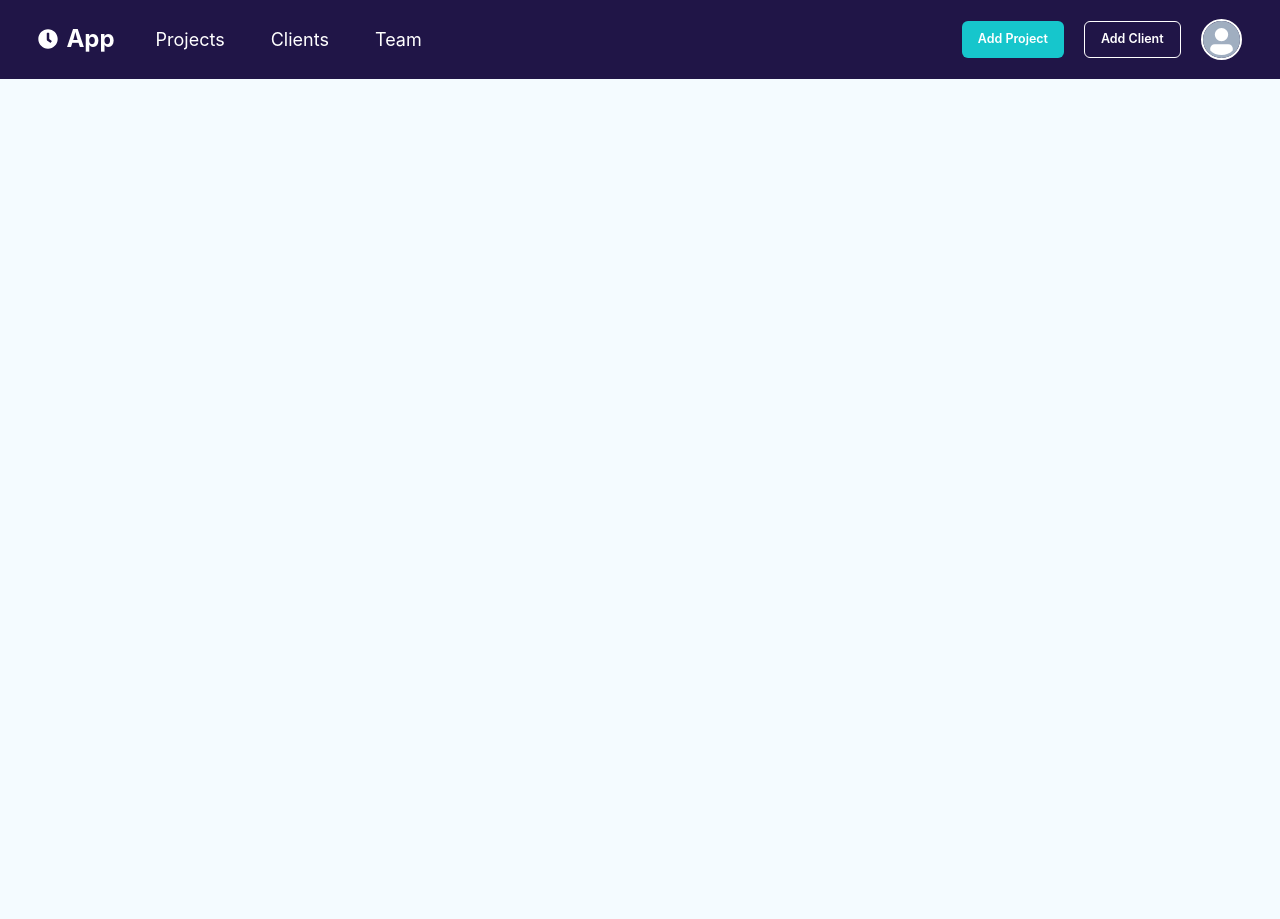
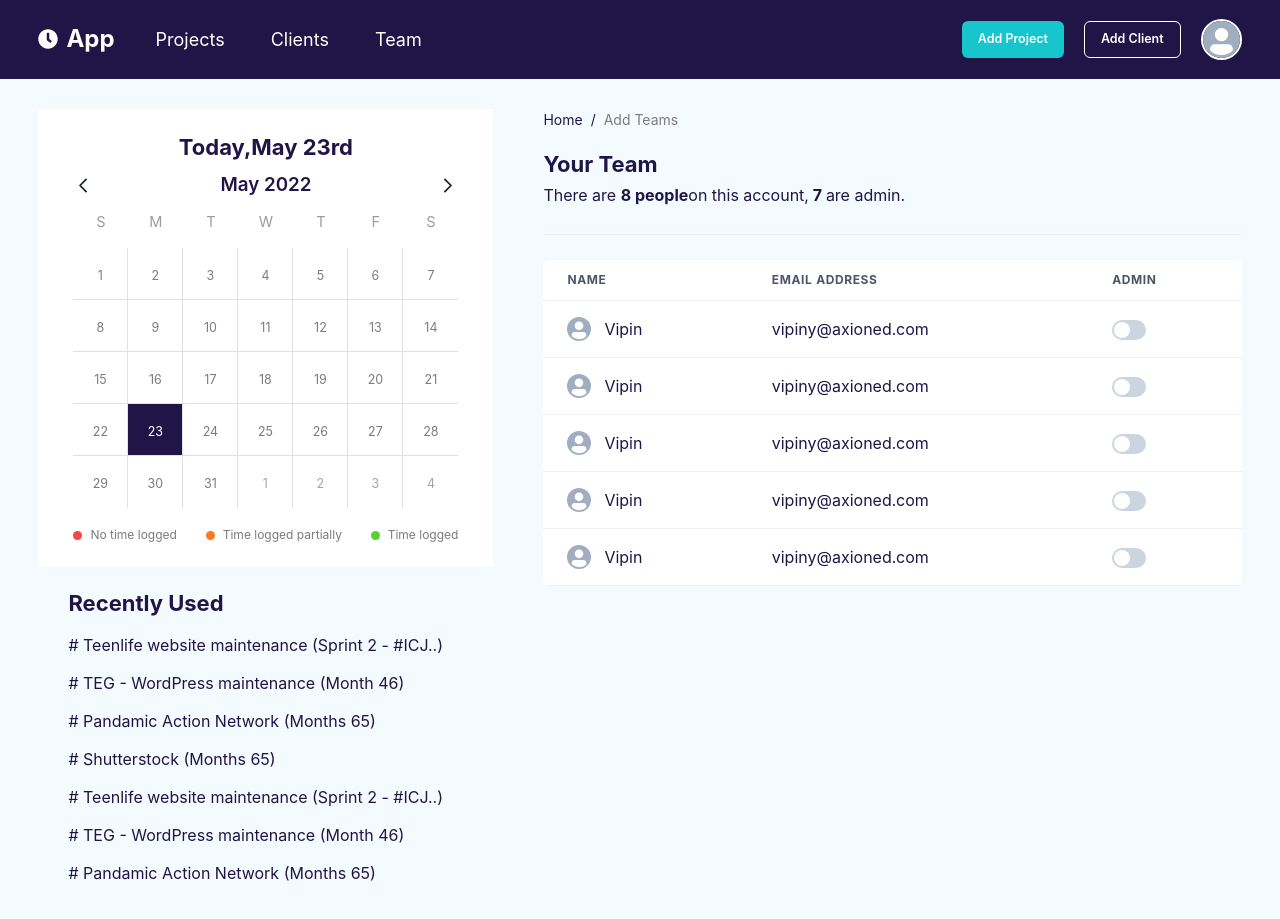
Before and after one commit to mkedaraxioned/fe-airbrake-integration, a React (Create React App) app: page /team in a window 1280 px wide. Before the commit the page ends 800 px from the top, so only its background shows below. Built offline with nearby package versions, Linux system fonts and the light colour scheme.

Commit message:
feat: team page done

```diff
--- a/src/App.tsx
+++ b/src/App.tsx
@@ -4,6 +4,7 @@ import Header from './components/header';
 import AddClient from './pages/AddClient';
 import Dashboard from './pages/Dashboard';
 import Home from './pages/Homepage';
+import Team from './pages/Team';
 export const App = () => (
   <>
     <BrowserRouter>
@@ -12,6 +13,7 @@ export const App = () => (
         <Route path='/' element={<Home />} />
         <Route path='/dashboard' element={<Dashboard />} />
         <Route path='/add-client' element={<AddClient />} />
+        <Route path='/team' element={<Team />} />
       </Routes>
     </BrowserRouter>
   </>
--- /dev/null
+++ b/src/components/customCheckBox/index.tsx
@@ -0,0 +1,37 @@
+import React from 'react';
+import { Box, useCheckbox } from '@chakra-ui/react';
+
+const CustomCheckbox = (props: any) => {
+  const { getInputProps, getCheckboxProps } = useCheckbox(props);
+
+  const input:any = getInputProps();
+  const checkbox = getCheckboxProps();
+
+  console.log(checkbox)
+  return (
+    <Box as='label'>
+      <input {...input}/>
+      <Box
+        {...checkbox}
+        cursor='pointer'
+        borderWidth='1px'
+        borderRadius='md'
+        boxShadow='md'
+        defaultChecked={true}
+        _checked={{
+          bg: 'teal.600',
+          color: 'white',
+          borderColor: 'teal.600',
+        }}
+        _focus={{
+          boxShadow: 'outline',
+        }}
+        px={5}
+        py={3}
+      >
+      </Box>
+    </Box>
+  );
+};
+
+export default CustomCheckbox;
--- a/src/pages/AddClient/index.tsx
+++ b/src/pages/AddClient/index.tsx
@@ -61,7 +61,7 @@ const AddClient = () => {
               <Link to='/'>Home</Link>
             </BreadcrumbItem>
             <BreadcrumbItem>
-              <Text color='textLight'>Docs</Text>
+              <Text color='textLight'>Add Client</Text>
             </BreadcrumbItem>
           </Breadcrumb>
           <Box p='16px 20px' mt='30px' bg='white' color='primary'>
--- /dev/null
+++ b/src/pages/Team/index.tsx
@@ -0,0 +1,199 @@
+import {
+  Avatar,
+  Box,
+  Breadcrumb,
+  BreadcrumbItem,
+  Divider,
+  Flex,
+  Heading,
+  HStack,
+  ListItem,
+  Switch,
+  Table,
+  TableContainer,
+  Tbody,
+  Td,
+  Text,
+  Th,
+  Thead,
+  Tr,
+  UnorderedList,
+} from '@chakra-ui/react';
+import React, { useState } from 'react';
+import { Link } from 'react-router-dom';
+import Calendar from '../../components/calender';
+import CustomCheckbox from '../../components/customCheckBox';
+
+const Team = () => {
+  const [checked, setChecked] = useState(false);
+  const showDetailsHandle = (dayStr: string) => {
+    console.log(dayStr);
+  };
+  const switchHandler = (role: string) => {
+    setChecked(true);
+    let myVar = '';
+    if (role === 'admin') {
+      myVar = 'normal';
+    } else {
+      myVar = 'admin';
+    }
+    console.log(myVar)
+  };
+
+  return (
+    <Box className='wrapper'>
+      <Flex>
+        <Box mr='50px'>
+          <Calendar showDetailsHandle={showDetailsHandle} />
+          <Box p='20px 30px'>
+            <Heading as='h2' fontSize='22px' lineHeight='32px' color='primary'>
+              Recently Used
+            </Heading>
+            <UnorderedList listStyleType='none' m='0' color='primary'>
+              <ListItem fontSize='16px' lineHeight='24px' m='14px 0'>
+                # Teenlife website maintenance (Sprint 2 - #ICJ..)
+              </ListItem>
+              <ListItem fontSize='16px' lineHeight='24px' m='14px 0'>
+                # TEG - WordPress maintenance (Month 46)
+              </ListItem>
+              <ListItem fontSize='16px' lineHeight='24px' m='14px 0'>
+                # Pandamic Action Network (Months 65)
+              </ListItem>
+              <ListItem fontSize='16px' lineHeight='24px' m='14px 0'>
+                # Shutterstock (Months 65)
+              </ListItem>
+              <ListItem fontSize='16px' lineHeight='24px' m='14px 0'>
+                # Teenlife website maintenance (Sprint 2 - #ICJ..)
+              </ListItem>
+              <ListItem fontSize='16px' lineHeight='24px' m='14px 0'>
+                # TEG - WordPress maintenance (Month 46)
+              </ListItem>
+              <ListItem fontSize='16px' lineHeight='24px' m='14px 0'>
+                # Pandamic Action Network (Months 65)
+              </ListItem>
+            </UnorderedList>
+          </Box>
+        </Box>
+        <Box w='849px' color='primary'>
+          <Breadcrumb fontSize='14px'>
+            <BreadcrumbItem m='30px 0 18px'>
+              <Link to='/'>Home</Link>
+            </BreadcrumbItem>
+            <BreadcrumbItem>
+              <Text color='textLight'>Add Teams</Text>
+            </BreadcrumbItem>
+          </Breadcrumb>
+          <Box>
+            <Heading as='h2' fontSize='22px' lineHeight='33px'>
+              Your Team
+            </Heading>
+            <Text p='2px 0'>
+              There are{' '}
+              <Text as='span' fontWeight='bold'>
+                8 people
+              </Text>
+              on this account,
+              <Text as='span' fontWeight='bold'>
+                {' '}
+                7{' '}
+              </Text>
+              are admin.
+            </Text>
+            <Divider m='25px 0' />
+            <TableContainer bg='white' rounded='md'>
+              <Table variant='simple'>
+                <Thead>
+                  <Tr>
+                    <Th>NAME</Th>
+                    <Th>EMAIL ADDRESS</Th>
+                    <Th>ADMIN</Th>
+                  </Tr>
+                </Thead>
+                <Tbody>
+                  <Tr>
+                    <Td>
+                      <HStack alignItems='center'>
+                        <Box w='24px' h='24px' mr='5px'>
+                          <Avatar w='full' h='full' />
+                        </Box>
+                        <Text as='span'>Vipin</Text>
+                      </HStack>
+                    </Td>
+                    <Td>vipiny@axioned.com</Td>
+                    <Td>
+                      <Switch />
+                    </Td>
+                  </Tr>
+                  <Tr>
+                    <Td>
+                      <HStack alignItems='center'>
+                        <Box w='24px' h='24px' mr='5px'>
+                          <Avatar w='full' h='full' />
+                        </Box>
+                        <Text as='span'>Vipin</Text>
+                      </HStack>
+                    </Td>
+                    <Td>vipiny@axioned.com</Td>
+                    <Td>
+                      <Switch
+                        isChecked={checked ? true : false}
+                        onChange={() => switchHandler('admin')}
+                      />
+                    </Td>
+                  </Tr>
+                  <Tr>
+                    <Td>
+                      <HStack alignItems='center'>
+                        <Box w='24px' h='24px' mr='5px'>
+                          <Avatar w='full' h='full' />
+                        </Box>
+                        <Text as='span'>Vipin</Text>
+                      </HStack>
+                    </Td>
+                    <Td>vipiny@axioned.com</Td>
+                    <Td>
+                      <Switch />
+                    </Td>
+                  </Tr>
+                  <Tr>
+                    <Td>
+                      <HStack alignItems='center'>
+                        <Box w='24px' h='24px' mr='5px'>
+                          <Avatar w='full' h='full' />
+                        </Box>
+                        <Text as='span'>Vipin</Text>
+                      </HStack>
+                    </Td>
+                    <Td>vipiny@axioned.com</Td>
+                    <Td>
+                      <Switch />
+                    </Td>
+                  </Tr>
+                  <Tr>
+                    <Td>
+                      <HStack alignItems='center'>
+                        <Box w='24px' h='24px' mr='5px'>
+                          <Avatar w='full' h='full' />
+                        </Box>
+                        <Text as='span'>Vipin</Text>
+                      </HStack>
+                    </Td>
+                    <Td>vipiny@axioned.com</Td>
+                    <Td>
+                      {/* <Checkbox w='44px' h='22px' boxShadow='unset' position='relative' _before={{content:`""`,width:'18px',height:'18px', m:'1px', rounded:'full', position:'absolute', zIndex:'5', backgroundColor:'white'}}
+                      _after={{content:`""`,width:'full',height:'full', rounded:'full', position:'absolute', zIndex:'4', bg:'#1890FF'}}
+                      _checked={{_before:{right:'0',},_after:{bg:'#BFBFBF'}}}/> */}
+                      <Switch onChange={() => switchHandler('normal')} />
+                    </Td>
+                  </Tr>
+                </Tbody>
+              </Table>
+            </TableContainer>
+          </Box>
+        </Box>
+      </Flex>
+    </Box>
+  );
+};
+
+export default Team;
```
